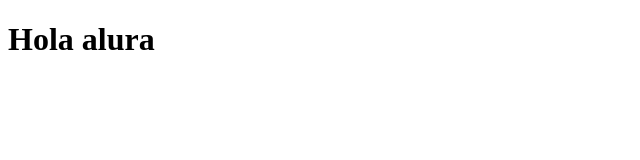
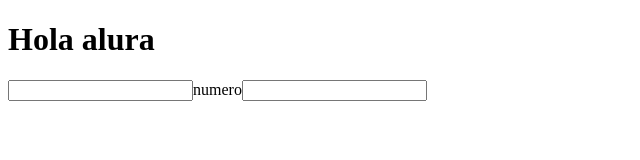
Before and after one commit to DylanVallejo/desencriptador-alura, a plain HTML site: page index.html in a window 1280 px wide. Shown: the whole page, without its empty margins (0-640 px from the left). Drawn offline with Linux system fonts and the light colour scheme.

Commit message:
añadiendo maquetacion

```diff
--- a/index.html
+++ b/index.html
@@ -4,11 +4,16 @@
     <meta charset="UTF-8">
     <meta http-equiv="X-UA-Compatible" content="IE=edge">
     <meta name="viewport" content="width=device-width, initial-scale=1.0">
+    <link rel="script" src="script.js">
+    <link rel="stylesheet" type="text/css" href="URL">
     <title>Desencriptador Alura</title>
 </head>
 <body>
     <header>
         <h1>Hola alura</h1>
     </header>
+    <div>
+        <input>numero<input/>
+    </div>
 </body>
 </html>
```
